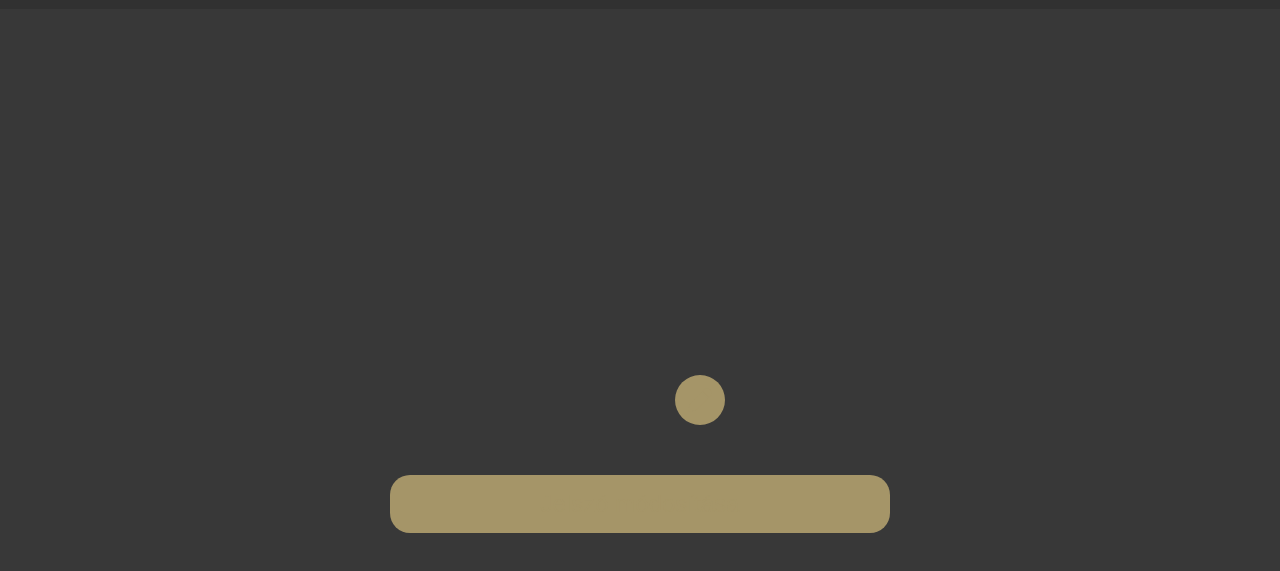
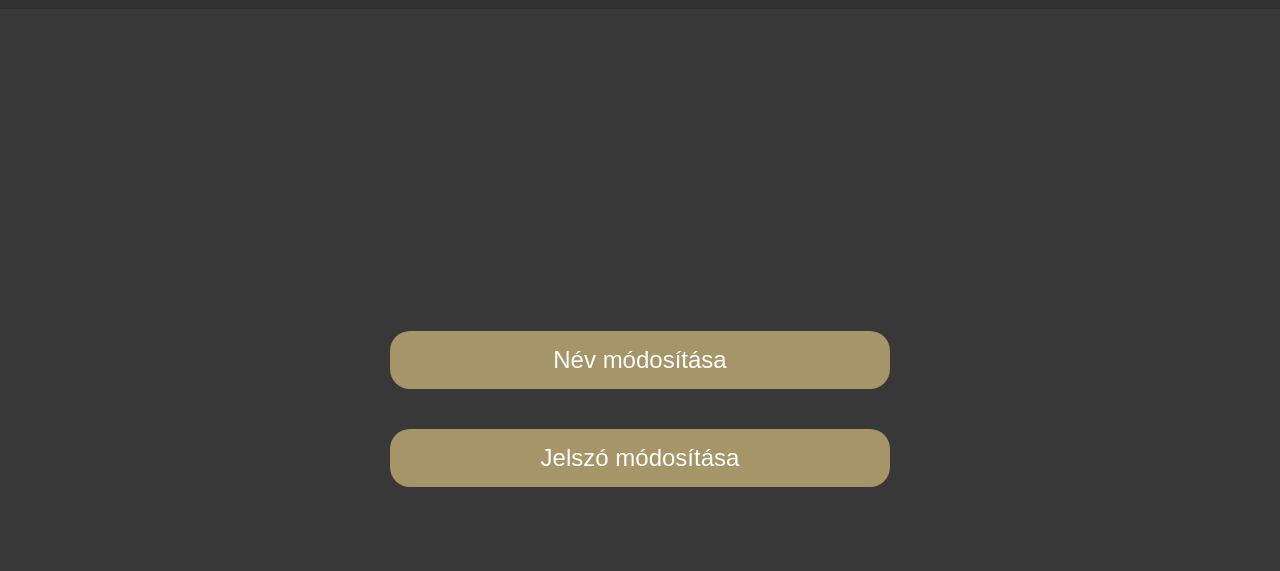
Before and after one commit to KerekgyartoGergo/project, a plain HTML site: page webshop_frontend/profile.html in a window 1280 px wide. Shown: the part 91-662 px from the top of the page. Drawn offline with Linux system fonts and the light colour scheme.

Commit message:
profile és egyéb

```diff
--- a/webshop_frontend/css/home.css
+++ b/webshop_frontend/css/home.css
@@ -29,6 +29,7 @@ header {
     user-select: none;
     padding: none;
     font-family:Comic Sans MS, Comic Sans, cursive;
+    cursor: pointer;
 
 }
 
--- a/webshop_frontend/css/profile.css
+++ b/webshop_frontend/css/profile.css
@@ -15,10 +15,8 @@ header {
     background-color: #313131;
     padding: 20px 30px;
     display: flex;
-    align-items: center;
-    /* függőleges igazítás */
-    justify-content: space-between;
-    /* vízszintes igazítás */
+    align-items: center; /* függőleges igazítás */
+    justify-content: space-between; /* vízszintes igazítás */
     position: sticky;
     top: 0;
     z-index: 1000;
@@ -153,38 +151,7 @@ main {
     gap: 40px;
 }
 
-/* profilkép módosítás */
-.edit-pic {
-    height: 150px;
-    width: 150px;
-    border-radius: 50%;
-    background-image: url('../images/transparent.jpg');
-    background-position: center;
-    background-size: cover;
-    position: relative;
-}
 
-.edit-pic button {
-    width: 50px;
-    height: 50px;
-    border-radius: 50%;
-    background-color: #a59568;
-    border: none;
-    cursor: pointer;
-    position: absolute;
-    right: -10px;
-    top: 90px;
-    transition: ease 500ms;
-}
-
-.edit-pic button:hover {
-    transform: scale(1.1);
-}
-
-.edit-pic button i {
-    color: #a59568;
-    font-size: 1.5rem;
-}
 
 /* név és jelszó módosítása gombok */
 .edit-button {
@@ -197,6 +164,7 @@ main {
     justify-content: center;
     align-items: center;
     transition: ease 500ms;
+    color: white;
 }
 
 .edit-button:hover {
@@ -205,7 +173,7 @@ main {
 
 .edit-button button {
     font-size: 1.5rem;
-    color: #a59568;
+    color: white;
     background-color: inherit;
     border: none;
     cursor: inherit;
--- a/webshop_frontend/profile.html
+++ b/webshop_frontend/profile.html
@@ -38,14 +38,13 @@
     </header>
 
     <main>
-        <div class="edit-pic">
-            <button type="button" id="editPic">
-                <i class="fa-solid fa-pen"></i>
-            </button>
+        <div class="edit-button" id="editName">
+            <button type="button" id="btnName">Név módosítása</button>
+        </div>
+        <div class="edit-button" id="editPsw">
+            <button type="button" id="btnName">Jelszó módosítása</button>
         </div>
 
-        <div id="editPsw" class="edit-button">
-            <button type="button">Jelszó módosítása</button>
         </div>
     </main>
 
```
Also changed, not shown: webshop_frontend/home.html (+1 -1 lines).
